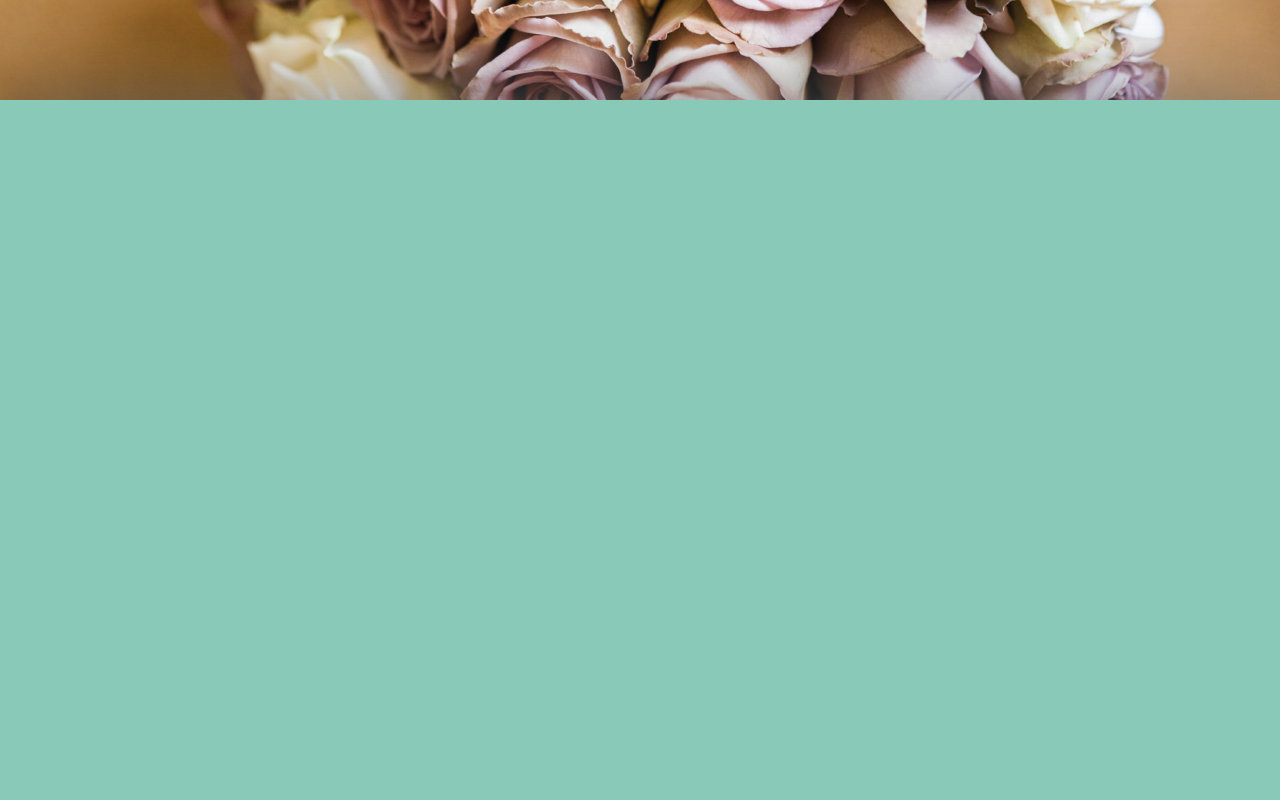
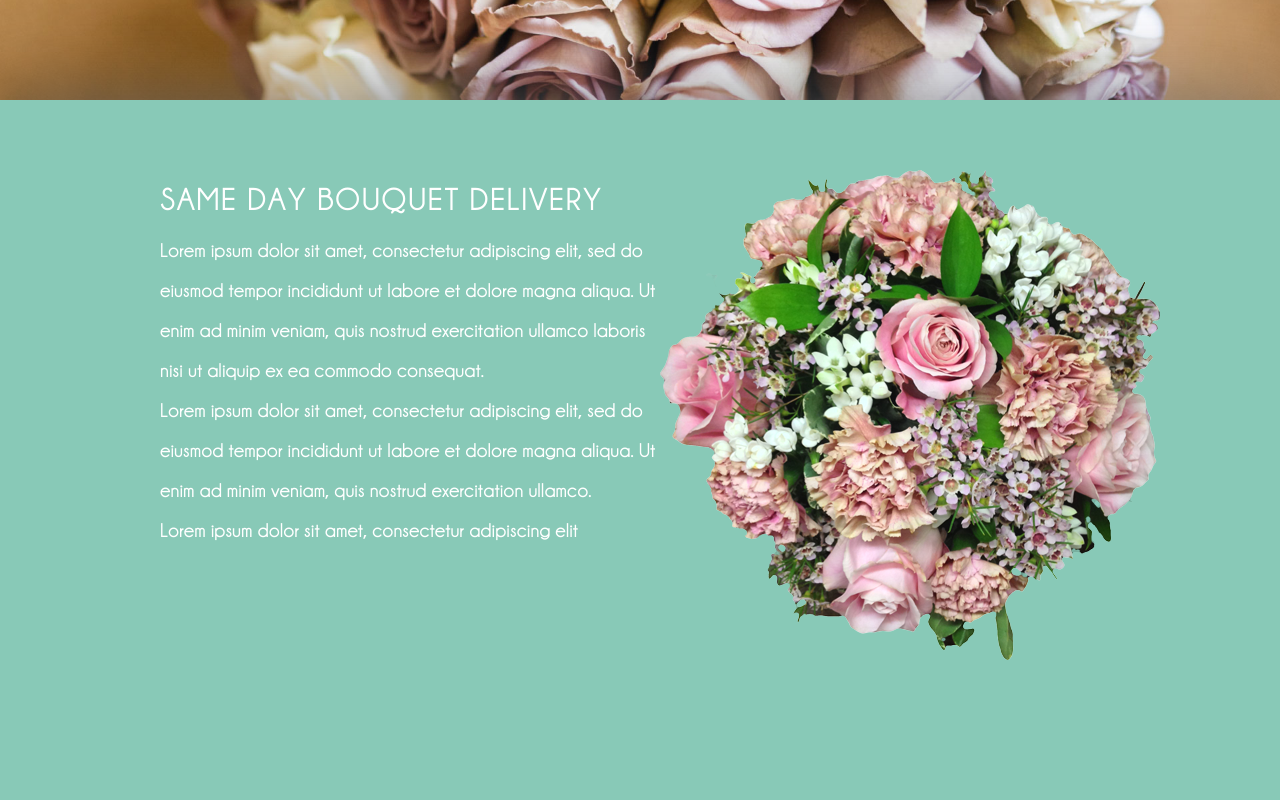
Before and after one commit to hsoloman83/my-first-website, a plain HTML site: page index.html in a window 1280 px wide. Shown: the part 3900-4700 px from the top of the page. Drawn offline with nearby package versions, Linux system fonts and the light colour scheme.

Commit message:
index changes
changes to the home page

```diff
--- a/css/style.css
+++ b/css/style.css
@@ -225,7 +225,7 @@ main content
   background-image: url("../img/cd-background-3.jpg");
 }
 .cd-fixed-bg.cd-bg-4 {
-  background-image: url("../img/cd-background-4.jpg");
+  background-image: url("../img/cd-background-13.jpg");
 }
 .cd-fixed-bg.cd-bg-5 {
   background-image: url("../img/cd-background-5.jpg");
@@ -348,6 +348,13 @@ main content
   margin-left: 0px;
   margin-right: 0px;
 }
+.image2{
+  position: relative;
+  left: 500px;
+  margin-left: 0px;
+  margin-right: 0px;
+  padding-top: 40px;
+}
 .text{
   position: absolute;
   width: 500px;
@@ -358,11 +365,14 @@ main content
   margin-right: 50px;
   margin-top: 15px;
 }
-
 .text h1{
   font-family:"Champagne &amp; Limousines Bold";
   font-size:2rem;
   letter-spacing: 0.1rem;
+  padding-top: 20px;
+}
+.text p{
+  width:500px;
 }
 .box{
   font-family:"Champagne &amp; Limousines Bold";
--- a/index.html
+++ b/index.html
@@ -77,7 +77,6 @@
 							 quis nostrud exercitation ullamco.
 							</p>
 							<p>Lorem ipsum dolor sit amet, consectetur adipiscing elit</p>
-
 						</div>
 					</div>
 				</div>
@@ -88,8 +87,26 @@
 		</div>
 		<div class="cd-scrolling-bg cd-color-1">
 			<div class="cd-container">
-				<p>
-				</p>
+				<div class="box">
+					<div class="text">
+						<h1>SAME DAY BOUQUET DELIVERY</h1>
+						<p>Lorem ipsum dolor sit amet, consectetur adipiscing elit, sed do eiusmod tempor
+						 incididunt ut labore et dolore magna aliqua. Ut enim ad minim veniam,
+						 quis nostrud exercitation ullamco laboris nisi ut aliquip ex ea commodo consequat.
+						</p>
+						<p>Lorem ipsum dolor sit amet, consectetur adipiscing elit, sed do eiusmod tempor
+						 incididunt ut labore et dolore magna aliqua. Ut enim ad minim veniam,
+						 quis nostrud exercitation ullamco.
+						</p>
+						<p>Lorem ipsum dolor sit amet, consectetur adipiscing elit</p>
+					</div>
+				</div>
+				<div class="grid-row cf">
+					<div class="box">
+						<div class="image2"><a href="shop.html">
+						<img src="img/arr.png"></a></div>
+					</div>
+				</div>
 			</div>
 		</div>
 		<div class="cd-fixed-bg cd-bg-4">
```
Also changed, not shown: about.html (+1 -3 lines), img/arr.png (added), img/cd-background-14.jpg (added), img/cd-background-15.jpg (added), 2 other files.
